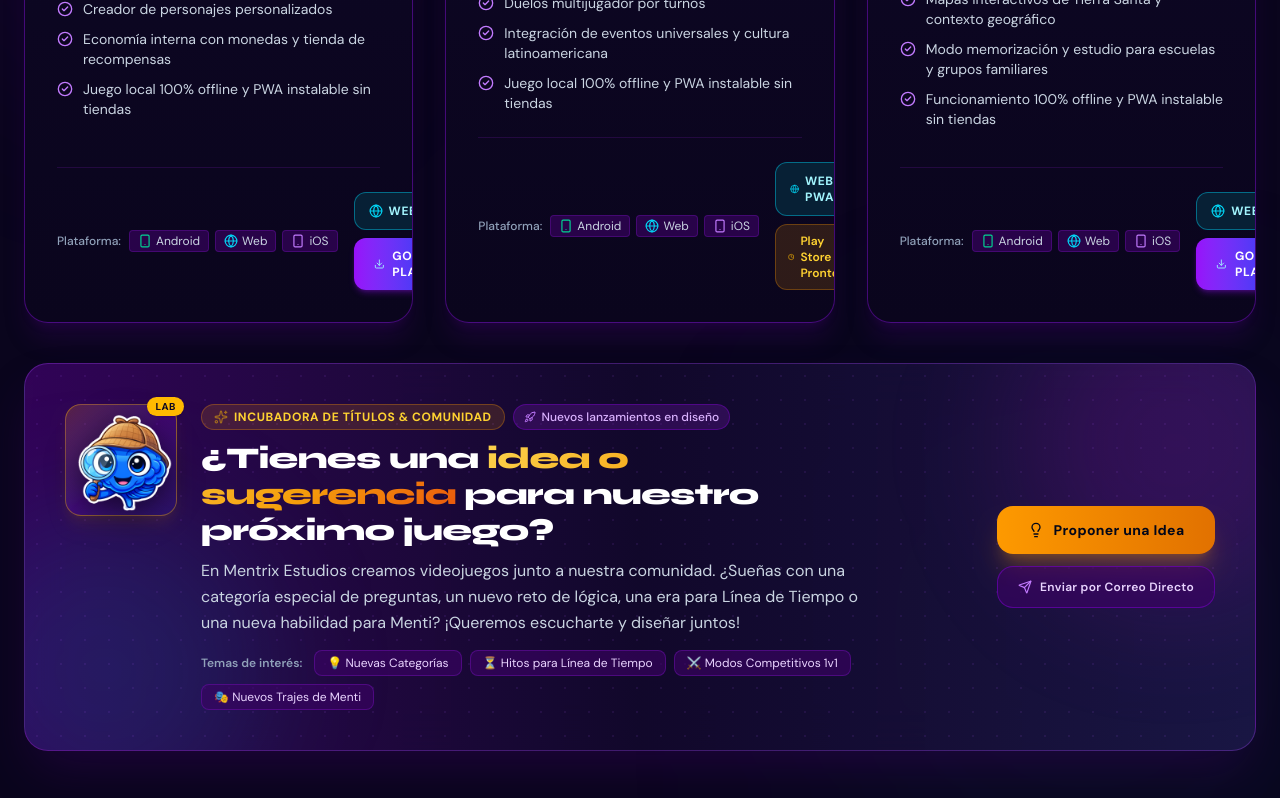
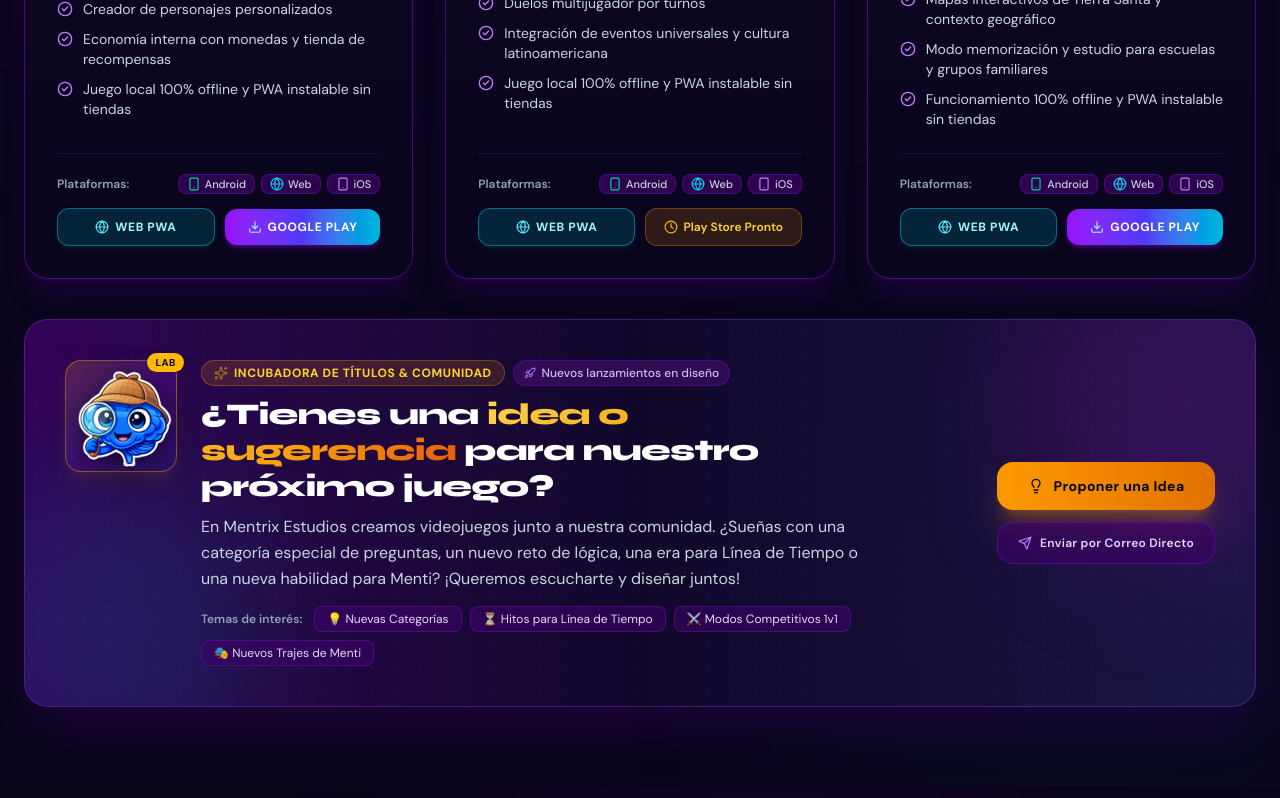
Before and after one commit to mentrixestudios-web/web-mentrix-estudios, a Next.js app: page / in a window 1280 px wide. Shown: the part 3020-3818 px from the top of the page. Built offline with nearby package versions, Linux system fonts and the light colour scheme.

Commit message:
fix: reubicar botones de accion a fila inferior completa en tarjetas de juegos para evitar cortes

```diff
--- a/src/components/DescargasSection.tsx
+++ b/src/components/DescargasSection.tsx
@@ -548,13 +548,13 @@ export default function DescargasSection() {
                           href={g.playStoreUrl}
                           target="_blank"
                           rel="noopener noreferrer"
-                          className="w-full sm:w-auto inline-flex items-center justify-center gap-2 px-4 py-3 rounded-2xl bg-slate-950 hover:bg-slate-900 border border-purple-500/50 hover:border-cyan-400 text-slate-200 hover:text-white font-bold text-xs transition-all"
+                          className="w-full sm:flex-1 inline-flex items-center justify-center gap-2 px-4 py-3 rounded-2xl bg-slate-950 hover:bg-slate-900 border border-purple-500/50 hover:border-cyan-400 text-slate-200 hover:text-white font-bold text-xs transition-all text-center"
                         >
                           <Download className="w-3.5 h-3.5 text-cyan-300" />
                           <span>Google Play</span>
                         </a>
                       ) : (
-                        <span className="w-full sm:w-auto inline-flex items-center justify-center gap-1.5 px-3 py-3 rounded-2xl bg-amber-500/10 border border-amber-500/30 text-amber-300 font-bold text-xs">
+                        <span className="w-full sm:flex-1 inline-flex items-center justify-center gap-1.5 px-3 py-3 rounded-2xl bg-amber-500/10 border border-amber-500/30 text-amber-300 font-bold text-xs text-center">
                           <Clock className="w-3.5 h-3.5 text-amber-400" />
                           <span>Play Store Pronto</span>
                         </span>
--- a/src/components/GameCard.tsx
+++ b/src/components/GameCard.tsx
@@ -109,45 +109,45 @@ export default function GameCard({ game }: GameCardProps) {
           </div>
         </div>
 
-        {/* Footer of the Card: Platforms & Actions */}
-        <div className="pt-6 border-t border-purple-900/30 flex flex-col sm:flex-row items-center justify-between gap-4 mt-auto">
-          {/* Platforms */}
-          <div className="flex items-center gap-2 text-slate-400 text-xs w-full sm:w-auto">
-            <span className="font-medium">Plataforma:</span>
-            <div className="flex items-center gap-1.5 text-slate-300">
+        {/* Footer of the Card: Platforms (Row 1) & Actions (Row 2) */}
+        <div className="pt-5 border-t border-purple-900/30 flex flex-col gap-3.5 mt-auto">
+          {/* Fila 1: Plataformas soportadas */}
+          <div className="flex items-center justify-between gap-2 text-slate-400 text-xs w-full">
+            <span className="font-semibold text-slate-400">Plataformas:</span>
+            <div className="flex flex-wrap items-center gap-1.5 text-slate-300">
               {game.platforms.includes("android") && (
-                <span className="inline-flex items-center gap-1 px-2 py-0.5 rounded bg-purple-950/60 border border-purple-800/40">
-                  <Smartphone className="w-3.5 h-3.5 text-emerald-400" />
+                <span className="inline-flex items-center gap-1 px-2 py-0.5 rounded-lg bg-purple-950/70 border border-purple-800/50 text-[11px] font-medium">
+                  <Smartphone className="w-3.5 h-3.5 text-emerald-400 shrink-0" />
                   <span>Android</span>
                 </span>
               )}
               {game.platforms.includes("web") && (
-                <span className="inline-flex items-center gap-1 px-2 py-0.5 rounded bg-purple-950/60 border border-purple-800/40">
-                  <Globe className="w-3.5 h-3.5 text-cyan-400" />
+                <span className="inline-flex items-center gap-1 px-2 py-0.5 rounded-lg bg-purple-950/70 border border-purple-800/50 text-[11px] font-medium">
+                  <Globe className="w-3.5 h-3.5 text-cyan-400 shrink-0" />
                   <span>Web</span>
                 </span>
               )}
               {game.platforms.includes("ios") && (
-                <span className="inline-flex items-center gap-1 px-2 py-0.5 rounded bg-purple-950/60 border border-purple-800/40">
-                  <Smartphone className="w-3.5 h-3.5 text-purple-400" />
+                <span className="inline-flex items-center gap-1 px-2 py-0.5 rounded-lg bg-purple-950/70 border border-purple-800/50 text-[11px] font-medium">
+                  <Smartphone className="w-3.5 h-3.5 text-purple-400 shrink-0" />
                   <span>iOS</span>
                 </span>
               )}
             </div>
           </div>
 
-          {/* Action Button */}
-          <div className="w-full sm:w-auto flex flex-wrap items-center gap-2">
+          {/* Fila 2: Botones de Acción (Fila dedicada con ancho completo) */}
+          <div className="w-full flex items-center gap-2.5">
             {game.downloads?.webAppUrl && (
               <a
                 href={game.downloads.webAppUrl}
                 target="_blank"
                 rel="noopener noreferrer"
-                className="w-full sm:w-auto inline-flex items-center justify-center gap-1.5 px-3.5 py-2.5 rounded-xl bg-cyan-950/60 hover:bg-cyan-900/70 border border-cyan-500/50 hover:border-cyan-400 text-cyan-200 hover:text-white font-bold text-xs uppercase tracking-wider transition-all"
+                className="flex-1 min-w-0 inline-flex items-center justify-center gap-1.5 px-3 py-2.5 rounded-xl bg-cyan-950/70 hover:bg-cyan-900/80 border border-cyan-500/50 hover:border-cyan-400 text-cyan-200 hover:text-white font-bold text-xs uppercase tracking-wider transition-all shadow-md shadow-cyan-950/40 text-center"
                 title="Abrir o instalar versión Web PWA sin tiendas"
               >
-                <Globe className="w-3.5 h-3.5 text-cyan-400" />
-                <span>Web PWA</span>
+                <Globe className="w-3.5 h-3.5 text-cyan-300 shrink-0" />
+                <span className="truncate">Web PWA</span>
               </a>
             )}
 
@@ -156,20 +156,20 @@ export default function GameCard({ game }: GameCardProps) {
                 href={game.downloads.playStoreUrl}
                 target="_blank"
                 rel="noopener noreferrer"
-                className="w-full sm:w-auto inline-flex items-center justify-center gap-2 px-5 py-2.5 rounded-xl bg-gradient-to-r from-purple-600 via-indigo-600 to-cyan-500 hover:from-purple-500 hover:to-cyan-400 text-white font-bold text-xs uppercase tracking-wider shadow-md shadow-purple-600/30 transition-all transform hover:-translate-y-0.5"
+                className="flex-1 min-w-0 inline-flex items-center justify-center gap-1.5 px-3 py-2.5 rounded-xl bg-gradient-to-r from-purple-600 via-indigo-600 to-cyan-500 hover:from-purple-500 hover:to-cyan-400 text-white font-bold text-xs uppercase tracking-wider shadow-md shadow-purple-600/30 transition-all transform hover:-translate-y-0.5 text-center"
               >
-                <Download className="w-4 h-4 text-cyan-200" />
-                <span>Google Play</span>
+                <Download className="w-3.5 h-3.5 text-cyan-200 shrink-0" />
+                <span className="truncate">Google Play</span>
               </a>
             ) : isAvailable ? (
-              <span className="w-full sm:w-auto inline-flex items-center justify-center gap-1.5 px-3 py-2 rounded-xl bg-amber-500/15 border border-amber-500/30 text-amber-300 font-semibold text-xs">
-                <Clock className="w-3.5 h-3.5 text-amber-400" />
-                <span>Play Store Pronto</span>
-              </span>
+              <div className="flex-1 min-w-0 inline-flex items-center justify-center gap-1.5 px-3 py-2.5 rounded-xl bg-amber-500/15 border border-amber-500/30 text-amber-300 font-semibold text-xs text-center">
+                <Clock className="w-3.5 h-3.5 text-amber-400 shrink-0" />
+                <span className="truncate">Play Store Pronto</span>
+              </div>
             ) : (
-              <div className="w-full sm:w-auto inline-flex items-center justify-center gap-2 px-5 py-2.5 rounded-xl bg-amber-950/60 border border-amber-500/40 text-amber-300 font-semibold text-xs uppercase tracking-wider cursor-default shadow-inner">
-                <Clock className="w-3.5 h-3.5 text-amber-400" />
-                <span>En Desarrollo Activo</span>
+              <div className="flex-1 min-w-0 inline-flex items-center justify-center gap-1.5 px-3 py-2.5 rounded-xl bg-amber-950/60 border border-amber-500/40 text-amber-300 font-semibold text-xs uppercase tracking-wider cursor-default shadow-inner text-center">
+                <Clock className="w-3.5 h-3.5 text-amber-400 shrink-0" />
+                <span className="truncate">En Desarrollo</span>
               </div>
             )}
           </div>
```
